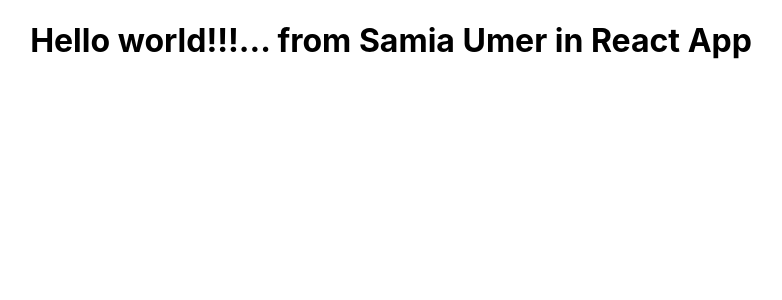
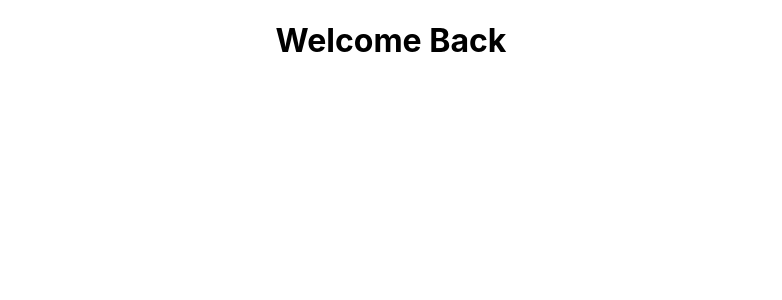
Before and after one commit to SamiaUmer/myproj2.., a React (Create React App) app: page / in a window 1280 px wide. Shown: the top 300 px of the page, without its empty margins (249-1031 px from the left). Built offline with nearby package versions, Linux system fonts and the light colour scheme.

Commit message:
Updated the display message

```diff
--- a/src/App.js
+++ b/src/App.js
@@ -4,7 +4,7 @@ import './App.css';
 function App() {
   return (
     <div className="App">
-      <h1>Hello world!!!... from Samia Umer in React App</h1>
+      <h1>Welcome Back</h1>
     </div>
   );
 }
```
